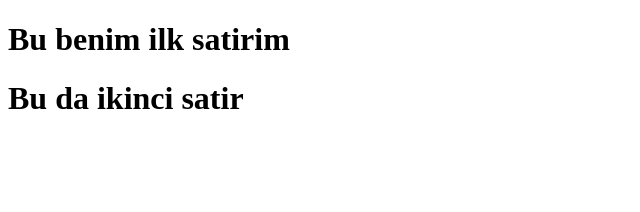
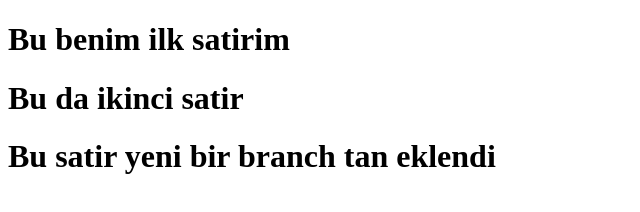
Before and after one commit to mustafa0cihan/hicoders, a plain HTML site: page index.html in a window 1280 px wide. Shown: the whole page, without its empty margins (0-640 px from the left). Drawn offline with Linux system fonts and the light colour scheme.

Commit message:
file.txt ve .gitignore dosyalari commit edildi

```diff
--- a/index.html
+++ b/index.html
@@ -32,6 +32,8 @@ content="width=device-width, initial-scale=1.0">
 
     <h1>Bu da ikinci satir</h1>
 
+    <h1>Bu satir yeni bir branch tan eklendi</h1>
+
 </body>
 
 
```
Also changed, not shown: 1 other file.
